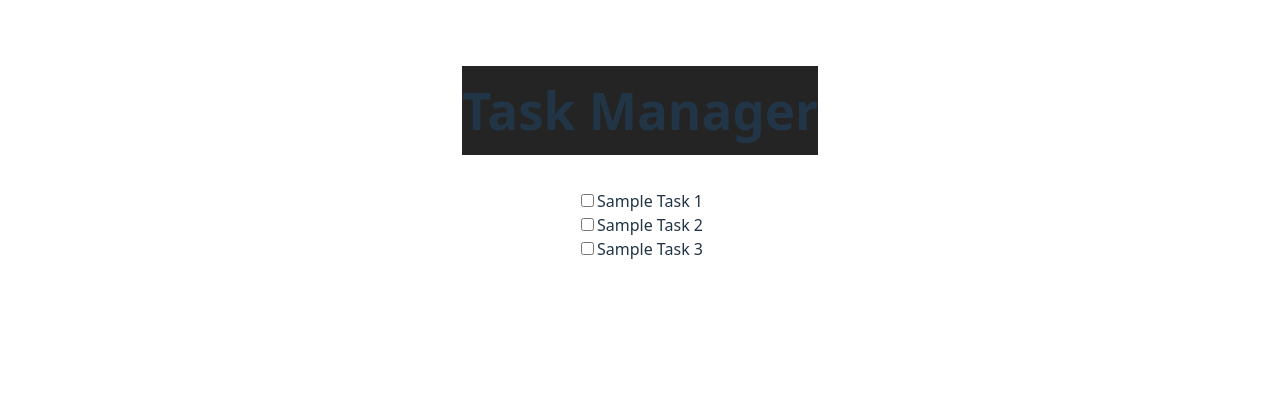
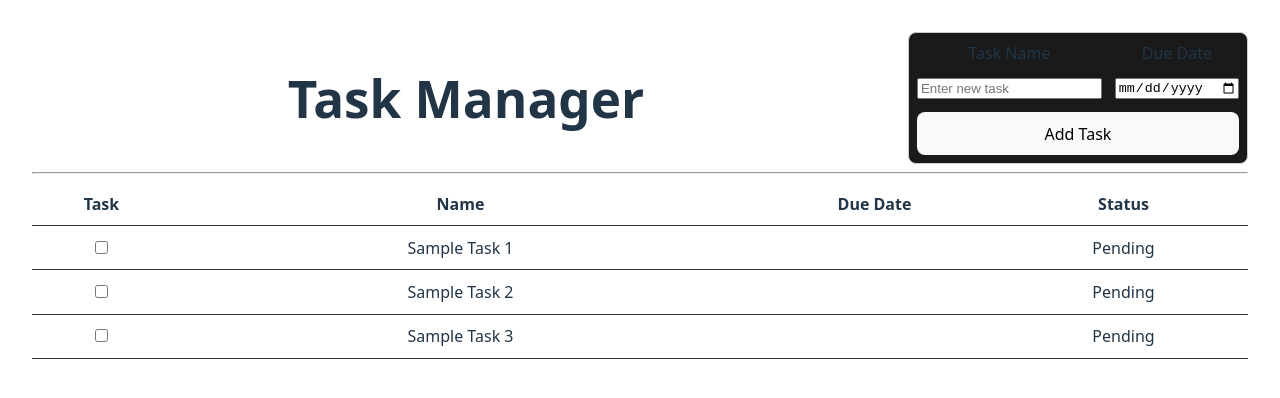
Before and after one commit to b-poole/task-manager, a React (Vite) app: page / in a window 1280 px wide. Shown: the top 398 px of the page. Built offline with nearby package versions, Linux system fonts and the light colour scheme.

Commit message:
Added onState and Events

```diff
--- a/src/App.jsx
+++ b/src/App.jsx
@@ -1,4 +1,5 @@
 import './App.css'
+import { useState } from 'react';
 
 const notes = [
   { id: 1, name: "Sample Task 1", completed: false },
@@ -7,12 +8,31 @@ const notes = [
 ]
 
 function App() {
+  const [task_list, setTaskList] = useState(notes);
+
+  function handleAddTask(newTask) {
+    alert('Task added!');
+    setTaskList(prev => [...prev, newTask]);
+  }
 
   return (
     <>
-      <Title />
-      <TaskList />
+      <Header onAddTask={handleAddTask} />
+      <TaskList tasks = {task_list} />
     </>
+  )
+}
+
+function Header({ onAddTask }) {
+  return (
+    <>
+      <div className='header'>
+        <Title />
+        <TaskForm onAddTask={onAddTask} />
+      </div>
+      <hr />
+    </>
+
   )
 }
 
@@ -22,22 +42,86 @@ function Title() {
   )
 }
 
-function TaskItem({ note }) {
+function TaskForm({ onAddTask }) {
+  const [task_name, setTaskName] = useState('');
+  const [due_date, setDueDate] = useState('');
+
+  function handleTaskNameChange(event) {
+    setTaskName(event.target.value);
+  }
+
+  function handleDueDateChange(event) {
+    setDueDate(event.target.value);
+  }
+
+  function handleAddTask(event) {
+    event.preventDefault();
+    alert('Task added!' + '\nTask Name: ' + task_name + '\nDue Date: ' + due_date);
+
+    onAddTask({
+      id: Date.now(),
+      name: task_name,
+      completed: false,
+      dueDate: due_date
+    });
+
+    setTaskName('');
+    setDueDate('');
+  }
+
   return (
-    <div className='task'>
-      <input type="checkbox" />
-      <span className='task-name'>{note.name}</span>
+    <div className='task-form'>
+      <span className='form-task-name'>Task Name</span>
+      <span className='form-due-date'>Due Date</span>
+      <input className="form-task-input" type="text" placeholder='Enter new task' value={task_name} onChange={handleTaskNameChange} />
+      <input className="form-due-date-input" type="date" placeholder='Due date' value={due_date} onChange={handleDueDateChange} />
+      <button className="form-add-task-button" onClick={handleAddTask}>Add Task</button>
     </div>
   )
 }
 
-function TaskList() {
+function TaskItem({ note, dueDate = null}) {
+  const [task_state, setTaskState] = useState(note.completed);
+
+  function handleTaskCompletedChange() {
+    setTaskState(!task_state);
+  }
+
   return (
-    <div className='task-list'>
-      {notes.map(note => (
-        <TaskItem key={note.id} note={note} />
-      ))}
-    </div>
+    <tr className='task'>
+      <td>
+        <input type="checkbox" checked={task_state} onChange={handleTaskCompletedChange} />
+      </td>
+      <td className='task-name'>
+        {note.name}
+      </td>
+      <td className = 'due-date'>
+        {dueDate ? dueDate : note.dueDate}
+      </td>
+      <td>
+        {task_state ? "Completed" : "Pending"}
+      </td>
+    </tr>
+  )
+}
+
+function TaskList({ tasks }) {
+  return (
+      <table width="100%" className='task-list'>
+        <thead>
+          <tr>
+            <th width="10%">Task</th>
+            <th width="50%">Name</th>
+            <th width="20%" min-width="10em">Due Date</th>
+            <th width="20%">Status</th>
+          </tr>
+        </thead>
+        <tbody>
+          {tasks.map(note => (
+          <TaskItem key={note.id} note={note} dueDate={note.dueDate} completed={false} />
+        ))}
+        </tbody>
+      </table>
   )
 }
 export default App
--- a/src/index.css
+++ b/src/index.css
@@ -22,19 +22,62 @@ a:hover {
   color: #535bf2;
 }
 
+
 body {
   margin: 0;
   display: flex;
-  min-width: 320px;
-  min-height: 100vh;
+  width: 100%;
+  box-sizing: border-box;
+}
+
+.header {
+  display: grid;
+  grid-template-columns: 1fr auto 1fr 1fr;
+  width: 100%;
+  align-items: center;
+  gap: 0.5em
 }
 
 .title {
-  font-weight: 600;
+  grid-column: 2;
+  text-align: center;
+}
+
+.form-task-name {grid-area: task-name;}
+.form-due-date {grid-area: due-date;}
+.form-task-input {grid-area: task-input;}
+.form-due-date-input {grid-area: due-date-input;}
+.form-add-task-button {grid-area: add-task-button;}
+
+.task-form {
+  grid-column: 4;
+  display: grid;
+  gap: 0.8em;
+  grid-template-areas:
+    "task-name       due-date"
+    "task-input      due-date-input"
+    "add-task-button add-task-button";
+
+    border: 1px solid #ccc;
+    padding: 0.5em;
+    border-radius: 8px;
+    background-color: #1a1a1a;
+}
+
+.task-list {
   width: 100%;
-  text-align: center;
-  background-color: #242424;
-  padding: 1rem 0;
+  border-collapse: collapse;
+  table-layout: fixed;
+}
+
+th, td {
+  padding: 0.6em 1em;
+  border-bottom: 1px solid #333;
+
+  max-width: 0;
+  word-break: break-word;
+  white-space: normal;
+  overflow-wrap: break-word;
 }
 
 h1 {
@@ -49,7 +92,7 @@ button {
   font-size: 1em;
   font-weight: 500;
   font-family: inherit;
-  background-color: #1a1a1a;
+  background-color: #201f1f;
   cursor: pointer;
   transition: border-color 0.25s;
 }
```
